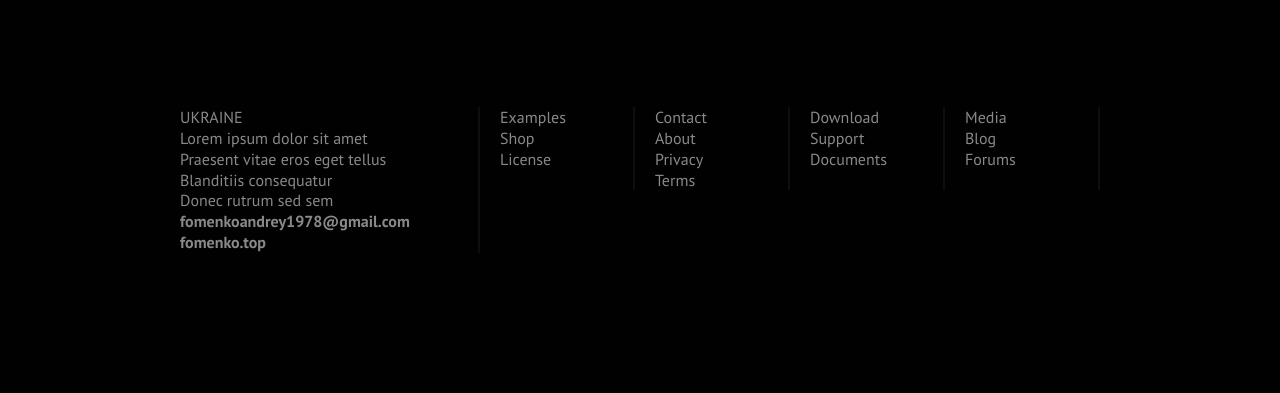
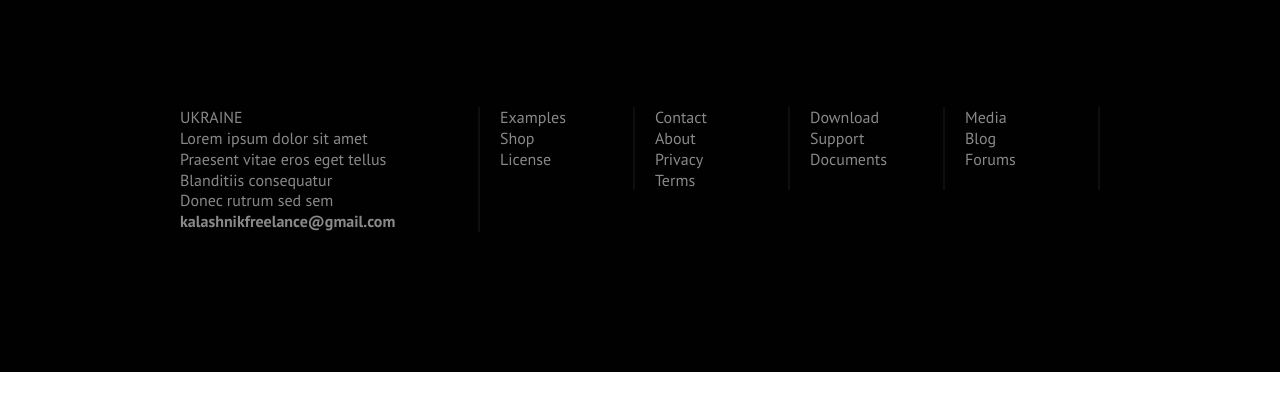
Before and after one commit to mrists/tinyone-init-project, a website: page index.html in a window 1280 px wide. Shown: the part 1987-2380 px from the top of the page. After the commit the page ends 2359 px from the top, so only its background shows below. Drawn offline with Linux system fonts and the light colour scheme.

Commit message:
Update index.html

```diff
--- a/index.html
+++ b/index.html
@@ -167,8 +167,7 @@
         Praesent vitae eros eget tellus <br>
         Blanditiis consequatur <br>
         Donec rutrum sed sem <br>
-        <a href="mailto:fomenkoandrey1978@gmail.com">fomenkoandrey1978@gmail.com</a> <br>
-        <a href="#">fomenko.top</a>
+        <a href="mailto:kalashnikfreelance@gmail.com">kalashnikfreelance@gmail.com</a> <br>
       </div>
       <div>
         <ul class="footer-block__list">
```
